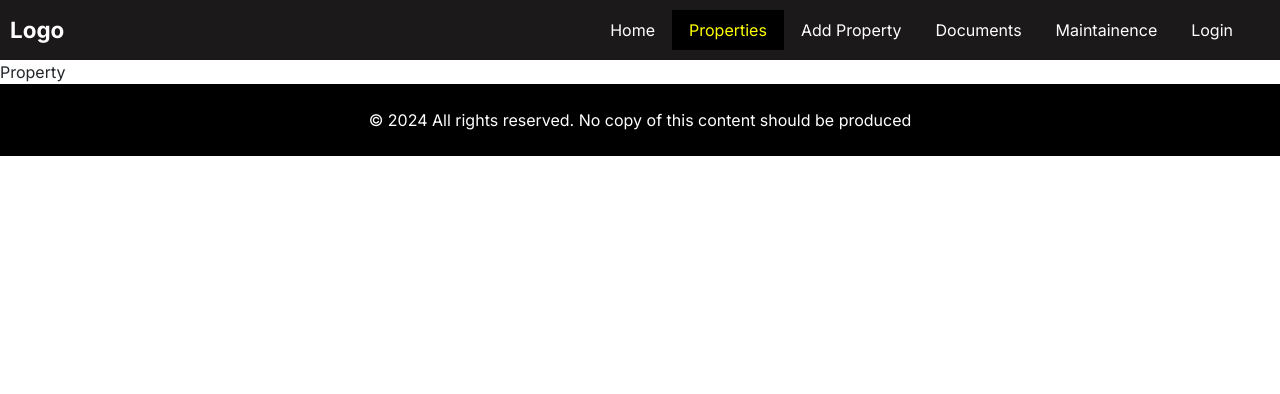
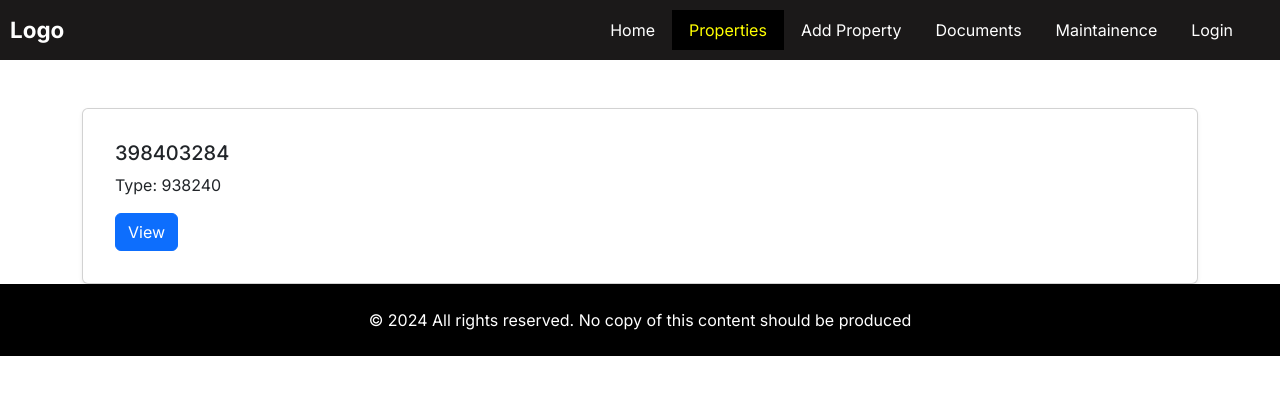
Before and after one commit to sandy0637R/LL_Frontend, a React (Vite) app: page /property in a window 1280 px wide. Shown: the top 394 px of the page. Built offline with nearby package versions, Linux system fonts and the light colour scheme.

Commit message:
Added the Property section

```diff
--- a/src/Pages/Property/Property.jsx
+++ b/src/Pages/Property/Property.jsx
@@ -1,11 +1,87 @@
-import React from 'react'
+import React, { useState } from "react";
 
 const Property = () => {
+  const [showDetails, setShowDetails] = useState(false);
+
+  const propertyData = {
+    propertyName: "398403284",
+    propertyType: "938240",
+    ownerName: "3948398",
+    latitude: "40394932",
+    longitude: "-73349035",
+    address: "1lkfk",
+    city: "kdjwekfn",
+    postcode: "10001",
+    onLoan: true,
+    nomineeName: "343893",
+    nomineeDOB: "9349820",
+  };
+
   return (
-    <div>
-      Property
+    <div className="container mt-5">
+      {/* Property Card */}
+      {!showDetails && (
+        <div className="card shadow-sm p-3">
+          <div className="card-body">
+            <h5 className="card-title">{propertyData.propertyName}</h5>
+            <p className="card-text">Type: {propertyData.propertyType}</p>
+            <button
+              className="btn btn-primary"
+              onClick={() => setShowDetails(true)}
+            >
+              View
+            </button>
+          </div>
+        </div>
+      )}
+
+      {/* Property Card Details*/}
+      {showDetails && (
+        <div className="card shadow-sm p-3">
+          <div className="card-body">
+            <h5 className="card-title">Property Details</h5>
+            <p>
+              Owner Name: {propertyData.ownerName}
+            </p>
+            <p>
+              Property Name: {propertyData.propertyName}
+            </p>
+            <p>
+              Latitude: {propertyData.latitude}
+            </p>
+            <p>
+              Longitude: {propertyData.longitude}
+            </p>
+            <p>
+              Address: {propertyData.address}
+            </p>
+            <p>
+              City: {propertyData.city}
+            </p>
+            <p>
+              Postcode: {propertyData.postcode}
+            </p>
+            <p>
+              On Loan:{" "}
+              {propertyData.onLoan ? "Yes" : "No"}
+            </p>
+            <p>
+              Nominee Name: {propertyData.nomineeName}
+            </p>
+            <p>
+              Nominee DOB: {propertyData.nomineeDOB}
+            </p>
+            <button
+              className="btn btn-secondary"
+              onClick={() => setShowDetails(false)}
+            >
+              Back
+            </button>
+          </div>
+        </div>
+      )}
     </div>
-  )
-}
+  );
+};
 
-export default Property
+export default Property;
```
